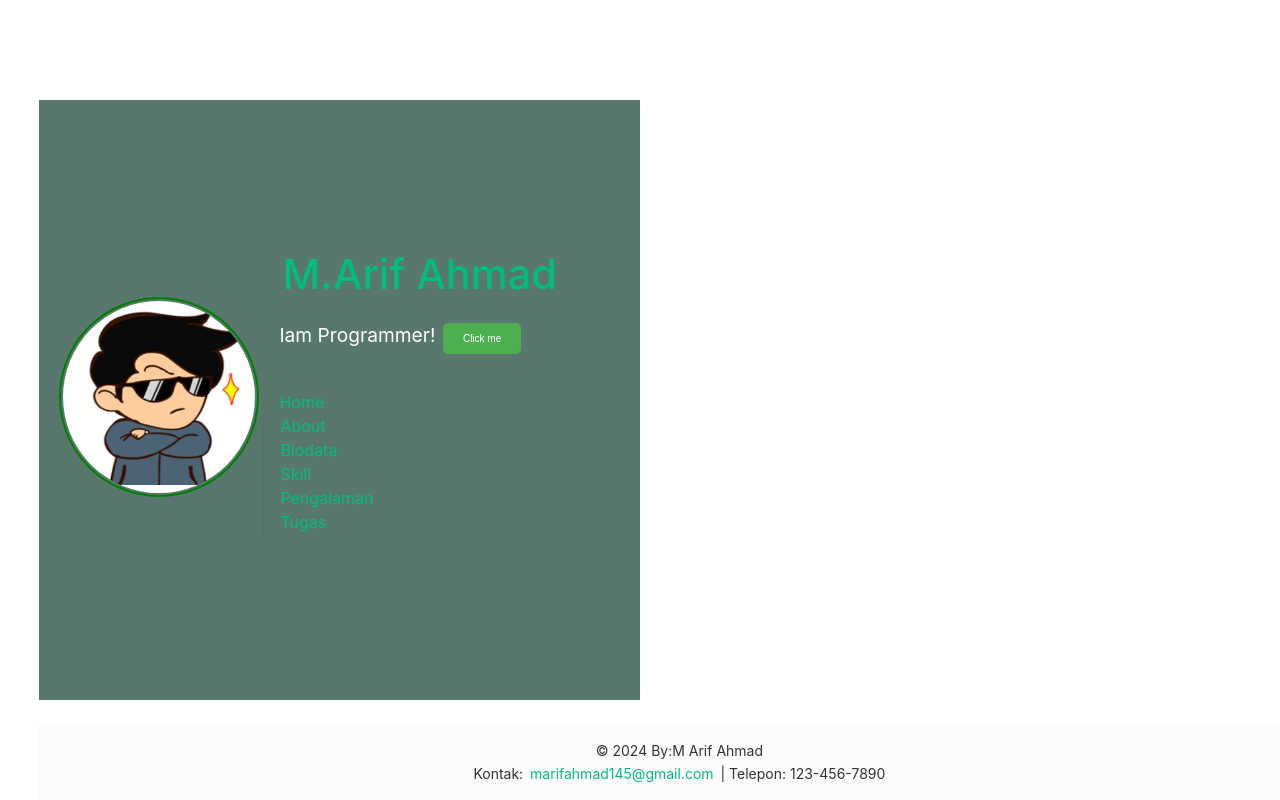
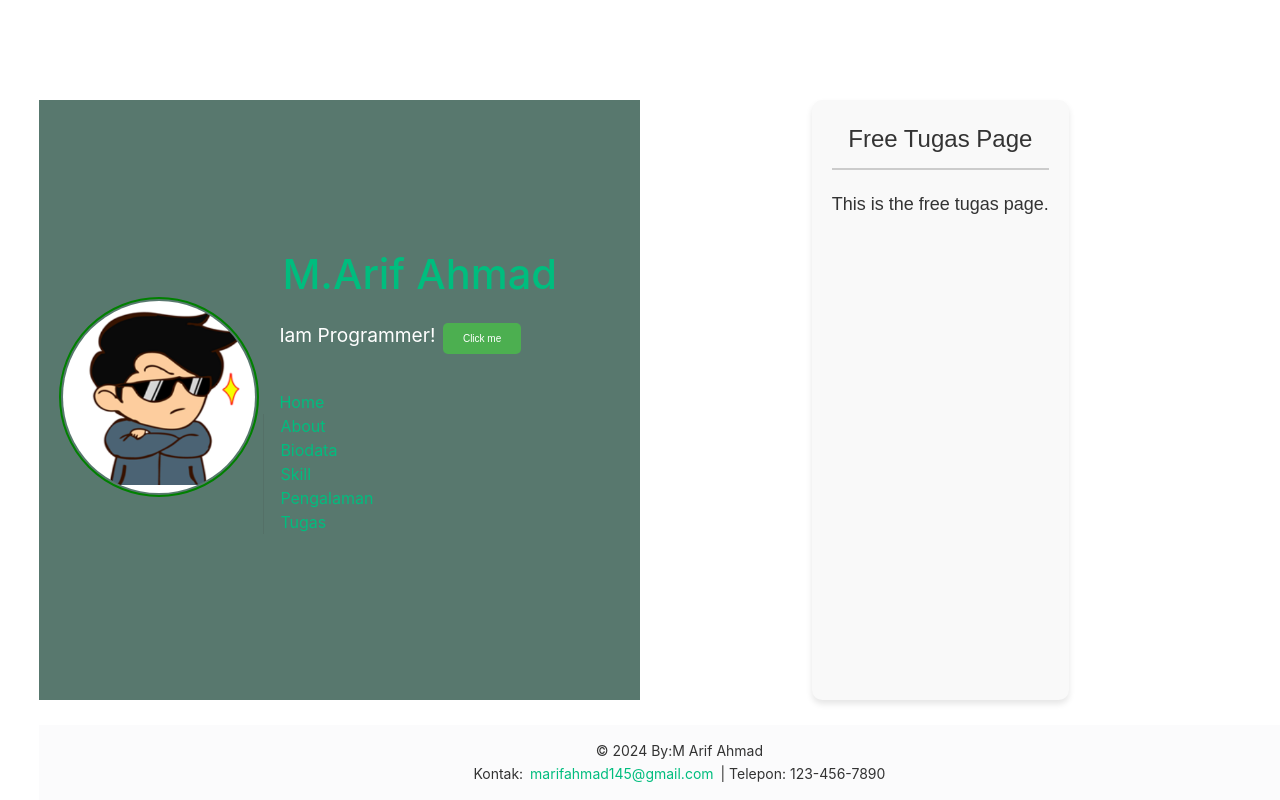
Before and after one commit to marifahmad/web, a Vue app: page /free-tugas in a window 1280 px wide. Built offline with nearby package versions, Linux system fonts and the light colour scheme.

Commit message:
update tugas 2

```diff
--- a/src/App.vue
+++ b/src/App.vue
@@ -10,7 +10,7 @@ import Footer from './components/footer.vue'
       <img src="/src/assets/profile-picture.jpg" alt="" width="200px" height="200px" srcset="">
     </div>
     <div class="wrapper">
-      <HelloWorld msg="M.Arif Ahmad" />
+      <HelloWorld msg="M.Arif Ahmad"  />
 
       <nav>
         <RouterLink to="/">Home</RouterLink><br>
--- /dev/null
+++ b/src/components/FreeTugas.vue
@@ -0,0 +1,41 @@
+<!-- src/components/FreeTugas.vue -->
+<template>
+    <div class="free-tugas-container">
+      <h2>Free Tugas Page</h2>
+      <p>This is the free tugas page.</p>
+    </div>
+  </template>
+
+  <script>
+  export default {
+    name: 'FreeTugas'
+  }
+  </script>
+
+  <style scoped>
+  .free-tugas-container {
+    max-width: 600px;
+    margin: 0 auto;
+    padding: 20px;
+    background-color: #f9f9f9;
+    border-radius: 10px;
+    box-shadow: 0 4px 6px rgba(0, 0, 0, 0.1);
+  }
+
+  h2 {
+    text-align: center;
+    color: #333;
+    font-family: 'Arial', sans-serif;
+    margin-bottom: 20px;
+    font-size: 24px;
+    border-bottom: 2px solid #ccc;
+    padding-bottom: 10px;
+  }
+
+  p {
+    text-align: center;
+    color: #333;
+    font-family: 'Arial', sans-serif;
+    font-size: 18px;
+  }
+  </style>
--- a/src/components/Tugas.vue
+++ b/src/components/Tugas.vue
@@ -4,7 +4,7 @@
       <h2>List of Tugas</h2>
       <ul>
         <li @click="goToUrl('https://ahmad-projectcv.netlify.app')">Tugas 1</li>
-        <li @click="goToUrl('https://example2.netlify.app')">Tugas 2</li>
+        <li @click="goToRoute('/free-tugas')">Tugas 2</li>
         <li @click="goToUrl('https://marifahmad.netlify.app')">Tugas 3</li>
         <li @click="goToUrl('https://marifahmad-223510434-prapbk.netlify.app')">Tugas 4</li>
         <li @click="goToUrl('https://marifahmad-223510434-ppbk-t5-landingp.netlify.app')">Tugas 5</li>
@@ -20,6 +20,9 @@
     methods: {
       goToUrl(url) {
         window.location.href = url;
+      },
+      goToRoute(route) {
+        this.$router.push(route);
       }
     },
     mounted() {
--- a/src/router/index.js
+++ b/src/router/index.js
@@ -6,6 +6,7 @@ import Biodata from '../views/biodataView.vue'
 import Skill from '../views/skillView.vue'
 import Pengalaman from '../views/PengalamanView.vue'
 import Tugas from '../components/Tugas.vue' // Import the new Tugas component
+import FreeTugas from '../components/FreeTugas.vue'
 
 const routes = [
   { path: '/', component: HomeView },
@@ -13,7 +14,9 @@ const routes = [
   { path: '/biodata', component: Biodata },
   { path: '/skill', component: Skill },
   { path: '/pengalaman', component: Pengalaman },
-  { path: '/tugas', component: Tugas } // Add new route
+  { path: '/tugas', component: Tugas },
+  { path: '/free-tugas', component: FreeTugas } // Add new route
+
 ]
 
 const router = createRouter({
```
